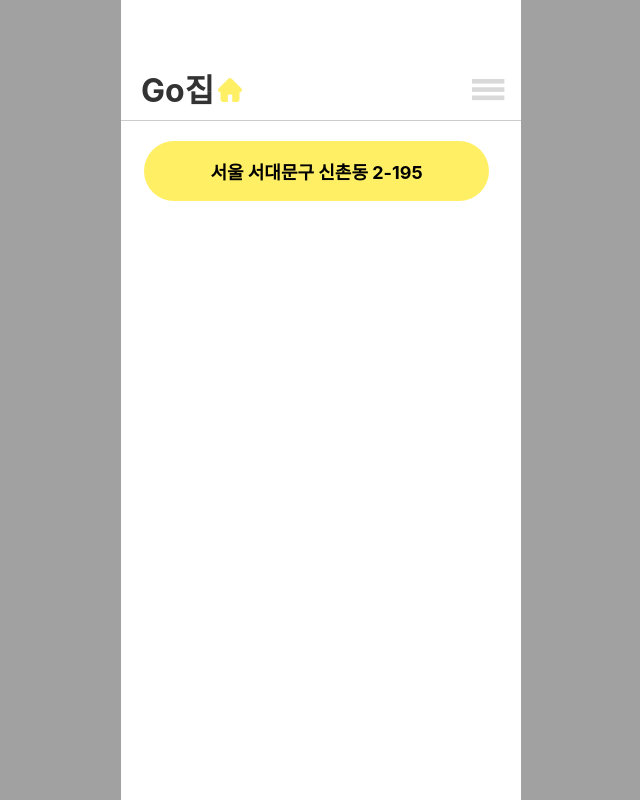
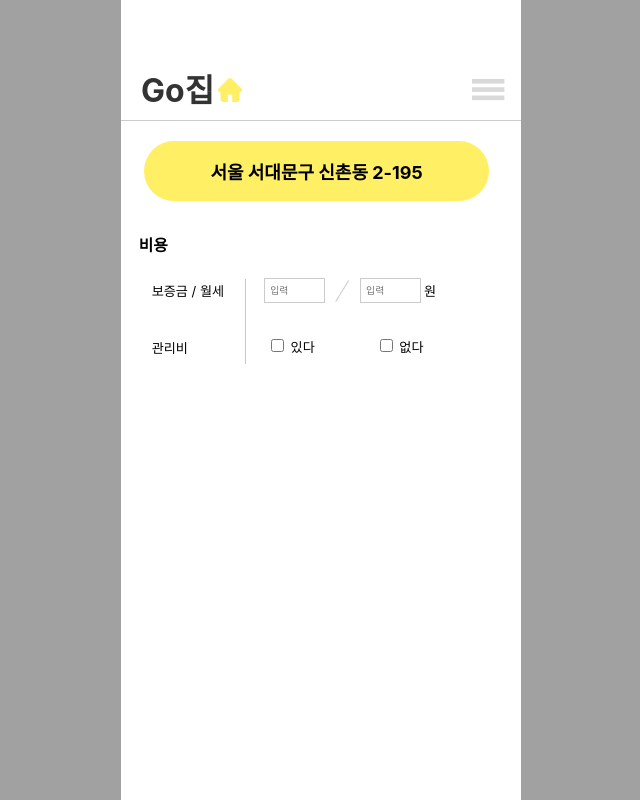
Before and after one commit to bourgeois46/Gojip-CLIPPER-1st-FE, a React (Create React App) app: page / in a window 1280 px wide. Shown: the whole page, without its empty margins (319-959 px from the left). Built offline with nearby package versions, Linux system fonts and the light colour scheme.

Commit message:
[feat] #6 기록하기-비용 charge-box UI

```diff
--- a/src/pages/RecordPage/RecordPage.css
+++ b/src/pages/RecordPage/RecordPage.css
@@ -21,3 +21,99 @@
     justify-content: center;
     align-items: center;
 }
+
+.charge-box {
+    margin-top: 31.54px;
+
+}
+
+.charge-title {
+    font-size: 15.77px;
+    font-weight: bold;
+    margin-left: 17.63px;
+}
+
+.charge-details {
+    display: flex;
+    flex-direction: column;
+}
+
+.charge-item-up {
+    display: flex;
+    flex-direction: row;
+    align-items: center;
+    margin-top:22.09px;
+}
+
+.charge-item-down {
+    display: flex;
+    flex-direction: row;
+    align-items: center;
+    margin-top:32.98px;
+}
+
+.charge-label-deposit {
+    margin-left: 30.67px;
+    font-size: 13.14px;
+    text-align: left;
+    margin-top: 24.72px;
+}
+
+.charge-label-monthly-rent {
+    margin-left: 30.67px;
+    font-size: 13.14px;
+    text-align: left;
+    margin-top: 38.28px;
+}
+
+.deposit-input {
+    width: 51.93px;
+    height: 20.93px;
+    padding-left: 5px;
+    font-size: 9.86px;
+    border: 1px solid #CCCCCC;
+}
+
+.monthly-rent-input {
+    width: 51.93px;
+    height: 20.93px;
+    padding-left: 5px;
+    font-size: 9.86px;
+    border: 1px solid #CCCCCC;
+}
+
+.slash {
+    margin: 0 10px;
+}
+
+
+.charge-unit {
+    margin-left: 3px;
+    font-size: 13.14px;
+}
+
+.charge-option-yes {
+    margin-left: 2.7px;
+    font-size: 13.14px;
+    margin-right: 58.22px;
+}
+
+.charge-option-no {
+    margin-left: 2.7px;
+    font-size: 13.14px;
+}
+
+.charge-item-row{
+    display: flex;
+    flex-direction: row;
+
+}
+
+.line-charge {
+    width: 1px;
+    height: 85px;
+    background-color: #C8C8C8;
+    margin-left: 21.33px;
+    margin-right: 17.69px;
+    margin-top: 23px;
+}
--- a/src/pages/RecordPage/RecordPage.js
+++ b/src/pages/RecordPage/RecordPage.js
@@ -1,6 +1,7 @@
 import React from 'react';
 import Nav from '../../components/Nav/Nav';
 import './RecordPage.css';
+import record_slash from "../../assets/images/record_slash.png";
 
 function RecordPage() {
     return (
@@ -12,6 +13,35 @@ function RecordPage() {
             <div className="place-yellow">
                 서울 서대문구 신촌동 2-195
             </div>
+
+            <div className='charge-box'>
+                <div className="charge-title">비용</div>
+                <div className='charge-item-row'>
+                    <div className="charge-details">
+                        <text className="charge-label-deposit">보증금 / 월세</text>
+                        <text className="charge-label-monthly-rent">관리비</text>
+                    </div>
+                    <div className='line-charge'></div>
+                    <div className="charge-details">
+                        <div className="charge-item-up">
+                            <input type="text" className="deposit-input" placeholder="입력" />
+                            <img className='slash' alt='record_slash' src={record_slash}/>
+                            <input type="text" className="monthly-rent-input" placeholder="입력" />
+                            <span className="charge-unit">원</span>
+                        </div>
+                        <div className="charge-item-down">
+                            <label className="charge-option-yes">
+                                <input type="checkbox" className="charge-yes" value="있다" /> 있다
+                            </label>
+                            <label className="charge-option-no">
+                                <input type="checkbox" className="charge-no" value="없다" /> 없다
+                            </label>
+
+                        </div>
+                    </div>
+                </div>
+            </div>
+
         </div>
     );
 }
```
Also changed, not shown: src/assets/images/record_slash.png (added).
